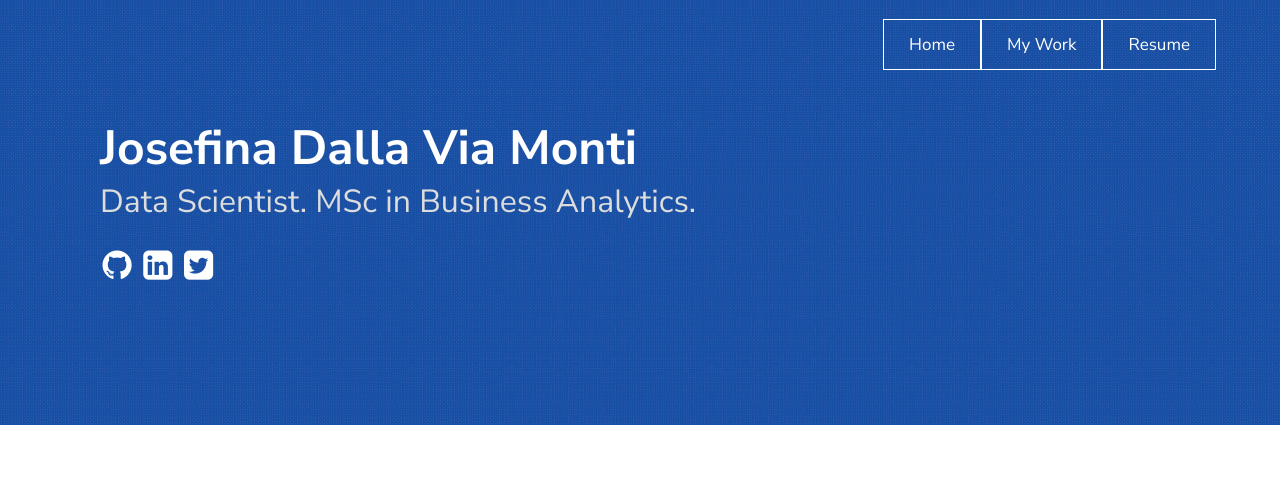
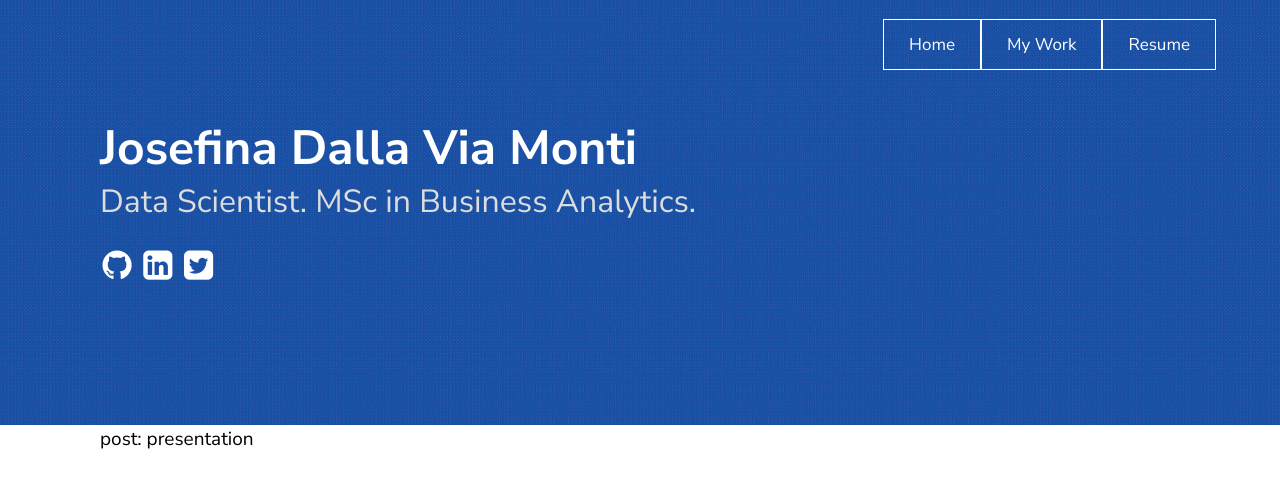
Before and after one commit to josedallavia/josedallavia.github.io, a Jekyll site: the page built from index.md, in a window 1280 px wide. Shown: the top 488 px of the page. Built offline with Jekyll 4.4.1, drawn with Linux system fonts in a browser that asks for light colours; a file with an impossible date is left out.

Commit message:
removed loop

```diff
--- a/_layouts/home.html
+++ b/_layouts/home.html
@@ -1,22 +1,18 @@
 ---
 layout: page
 ---
-{%- if site.posts.size > 0 -%}
+post: presentation
+
 <ul class="posts">
-	{%- for post in site.posts -%}
 	<li>
 		<div class="post-meta">
-			<a class="post-link" href="{{ post.url | relative_url }}">
+			<a>
 				<h2 class="post-title">{{ post.title | escape }}</h2>
 			</a>
-			<div class="post-date"><i class="icon-calendar"></i>{{ post.date | date: date_format }}</div>
-		</div>
 		<div class="post">
 			{%- if site.show_excerpts -%}
 			{{ post.excerpt }}
 			{%- endif -%}
 		</div>
 	</li>
-	{%- endfor -%}
 </ul>
-{%- endif -%}
```
